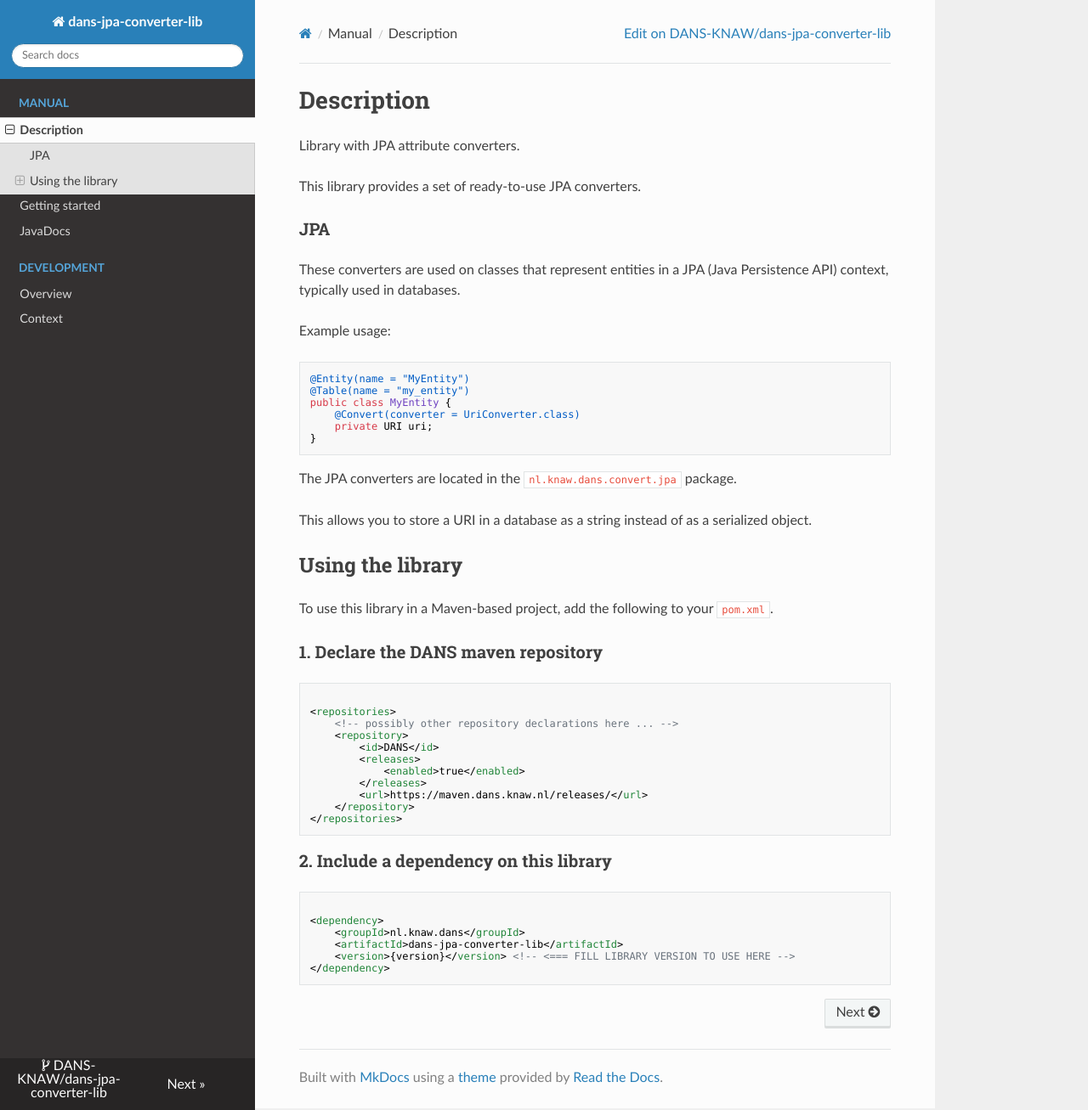
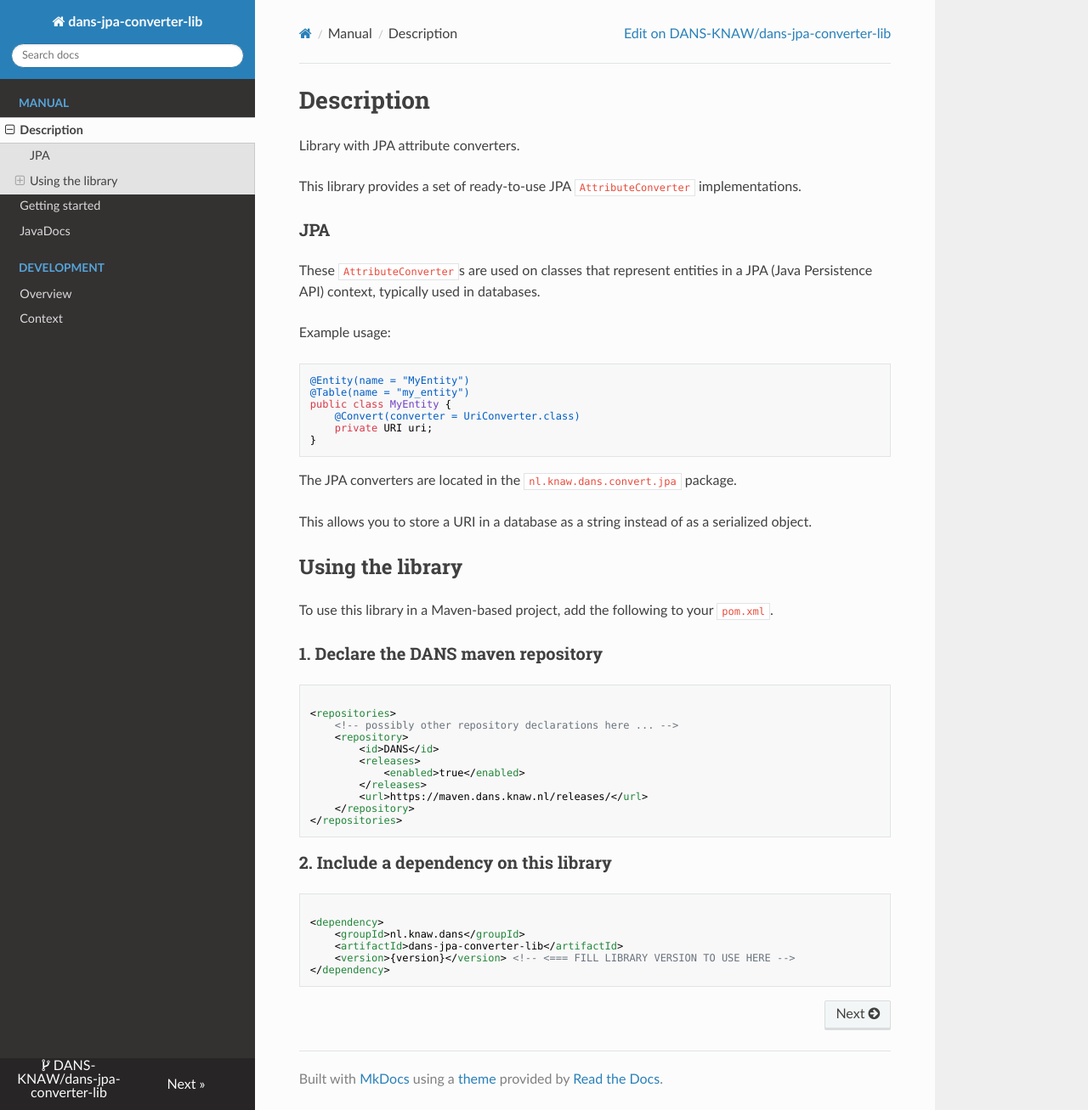
Before and after one commit to DANS-KNAW/dans-jpa-converter-lib, an MkDocs documentation site: the page built from docs/index.md, in a window 1280 px wide and 1307 px high. Shown: the whole window at 85% size. Built offline with MkDocs 1.6.1, drawn with Linux system fonts in a browser that asks for light colours; nearby versions of some CDN libraries.

Commit message:
Clarify JPA AttributeConverter docs
Co-authored-by: janvanmansum <3862694+janvanmansum@users.noreply.github.com>

```diff
--- a/docs/index.md
+++ b/docs/index.md
@@ -3,11 +3,11 @@ Description
 
 Library with JPA attribute converters.
 
-This library provides a set of ready-to-use JPA converters.
+This library provides a set of ready-to-use JPA `AttributeConverter` implementations.
 
 ### JPA
 
-These converters are used on classes that represent entities in a JPA (Java Persistence API) context, typically used in databases.
+These `AttributeConverter`s are used on classes that represent entities in a JPA (Java Persistence API) context, typically used in databases.
 
 Example usage:
 
```
